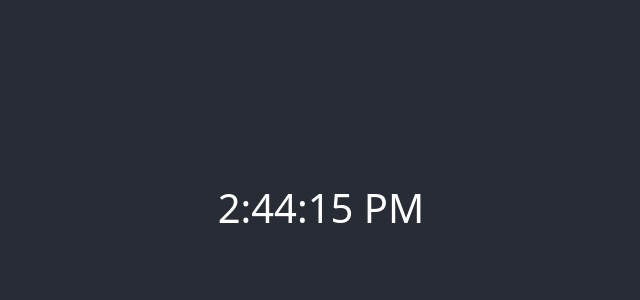
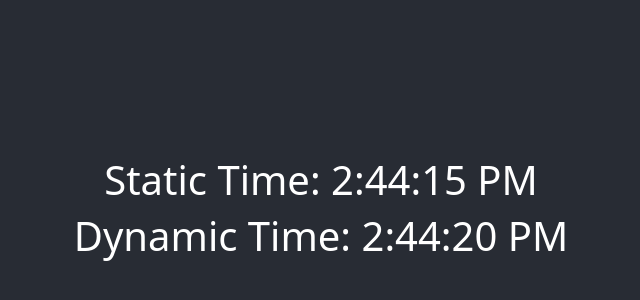
Before and after one commit to AhmedOsman101/revision, a React (Create React App) app: page / in a window 1280 px wide. Shown: the part 188-488 px from the top of the page, without its empty margins (319-959 px from the left). Built offline with nearby package versions, Linux system fonts and the light colour scheme.

Commit message:
some tweaks

```diff
--- a/src/App.css
+++ b/src/App.css
@@ -3,6 +3,7 @@
 	box-sizing: border-box;
 	-webkit-font-smoothing: antialiased;
 	-moz-osx-font-smoothing: grayscale;
+	text-align: center;
 }
 
 body {
--- a/src/App.jsx
+++ b/src/App.jsx
@@ -16,6 +16,7 @@ import ArrayMethods from "./Components/FuncArrayMethods";
 import State from "./Components/ClassState";
 import Props from "./Components/FuncProps";
 import UseState from "./Components/FuncUseState";
+import UseEffect from "./Components/FuncUseEffect";
 
 export default function App() {
 	return (
@@ -31,6 +32,7 @@ export default function App() {
 			{/* <State /> */}
 			{/* <Props age={18} /> */}
 			<UseState />
+			<UseEffect />
 		</>
 	);
 }
--- a/src/Components/FuncUseEffect.jsx
+++ b/src/Components/FuncUseEffect.jsx
@@ -12,7 +12,7 @@ export default function FuncUseState(props) {
 	}, []);
 	return (
 		<>
-			<h1>{time.toLocaleTimeString()}</h1>
+			<h1>dynamic time: {time.toLocaleTimeString()}</h1>
 		</>
 	);
 }
--- a/src/Components/FuncUseState.jsx
+++ b/src/Components/FuncUseState.jsx
@@ -5,7 +5,7 @@ export default function FuncUseState(props) {
 	const [time, setTime] = useState(new Date());
 	return (
 		<>
-			<h1>{time.toLocaleTimeString()}</h1>
+			<h1>static time: {time.toLocaleTimeString()}</h1>
 		</>
 	);
 }
```
